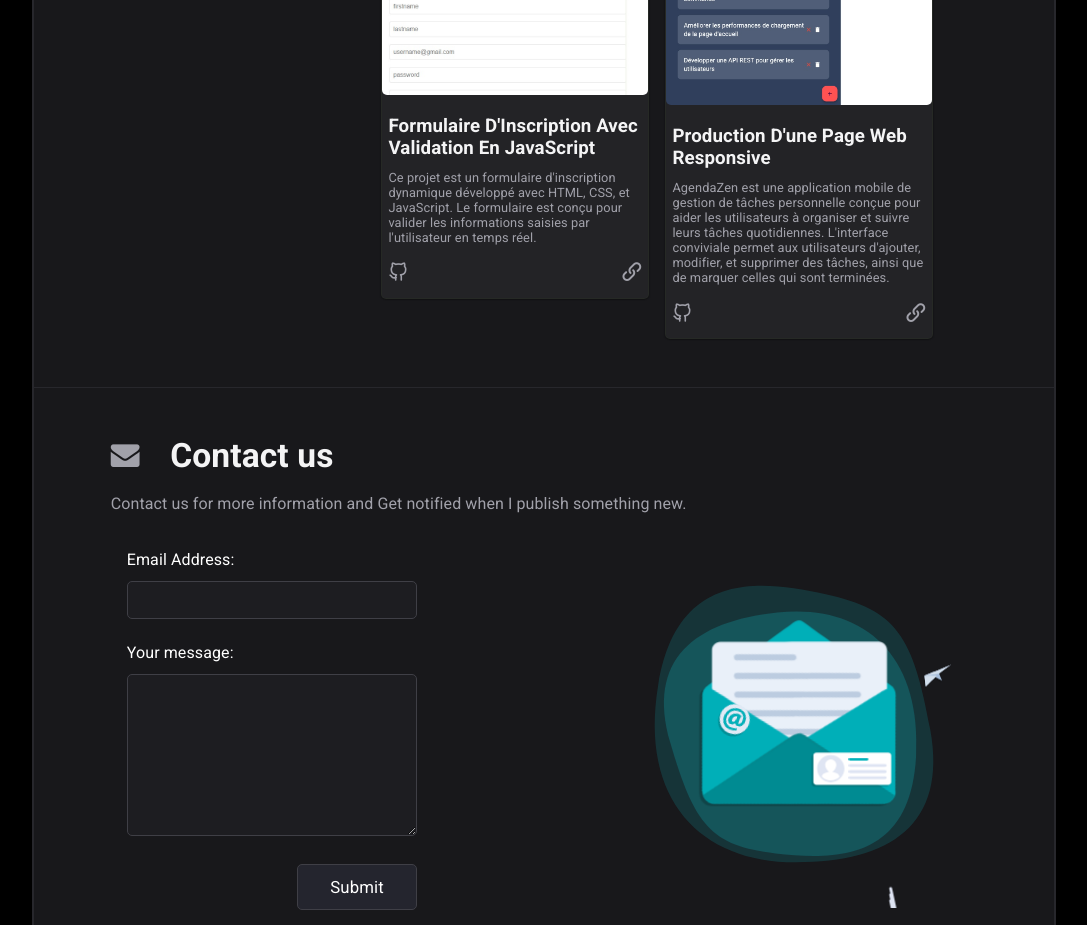
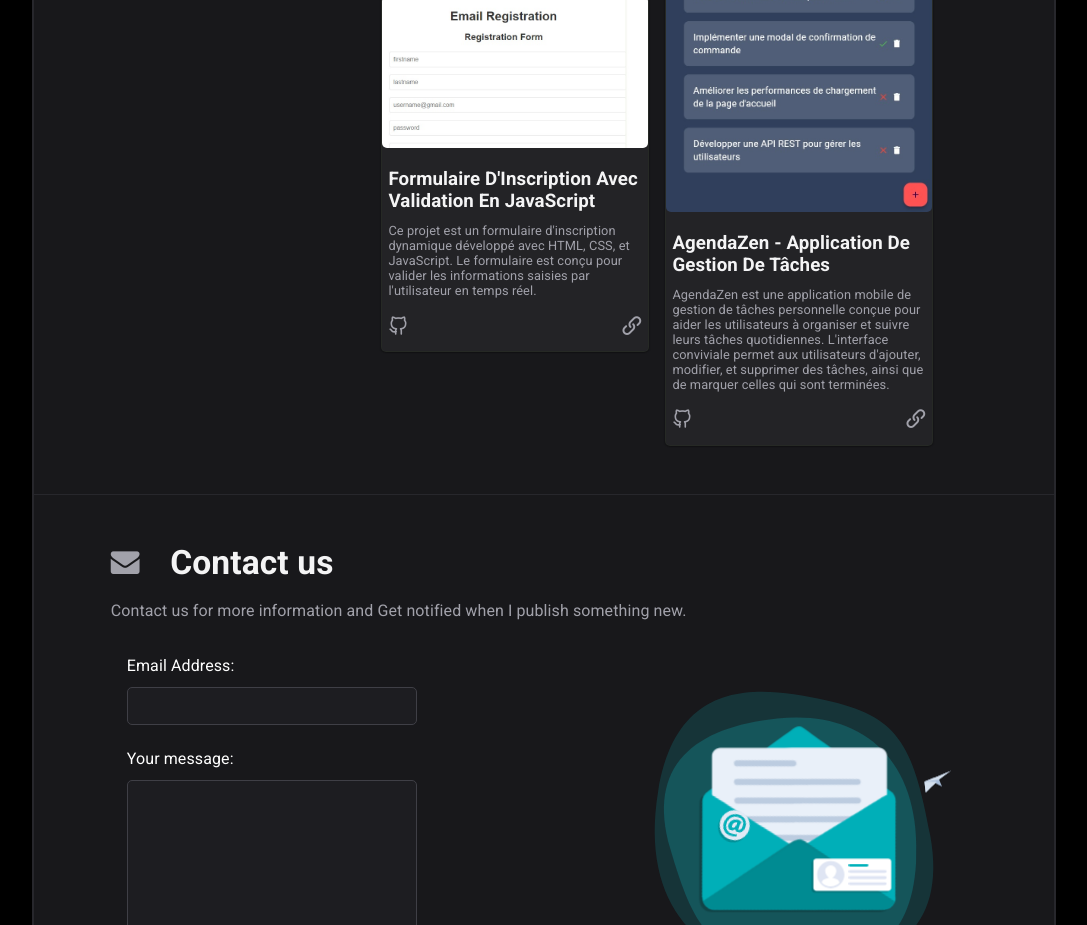
Before and after one commit to SAYED-MEJBRI/Portfolio_React_Taillwind, a React (Vite) app: page / in a window 1280 px wide. Shown: the part 2500-3425 px from the top of the page, without its empty margins (96-1183 px from the left). Built offline with nearby package versions, Linux system fonts and the light colour scheme.

Commit message:
modifier photo

```diff
--- a/src/Components/3-main/myProjects.js
+++ b/src/Components/3-main/myProjects.js
@@ -80,7 +80,7 @@ export const myProjects = [
       gith:"https://github.com/SAYED-MEJBRI/monFormulaire.git",
   },
   {
-    projectTitle: "Production d'une page web responsive",
+    projectTitle: "AgendaZen - Application de Gestion de Tâches",
     category: ["flutter"],
     imgPath: "./images/Agenda.jpg",
     description:"AgendaZen est une application mobile de gestion de tâches personnelle conçue pour aider les utilisateurs à organiser et suivre leurs tâches quotidiennes. L'interface conviviale permet aux utilisateurs d'ajouter, modifier, et supprimer des tâches, ainsi que de marquer celles qui sont terminées.",
```
Also changed, not shown: public/images/Agenda.jpg.
